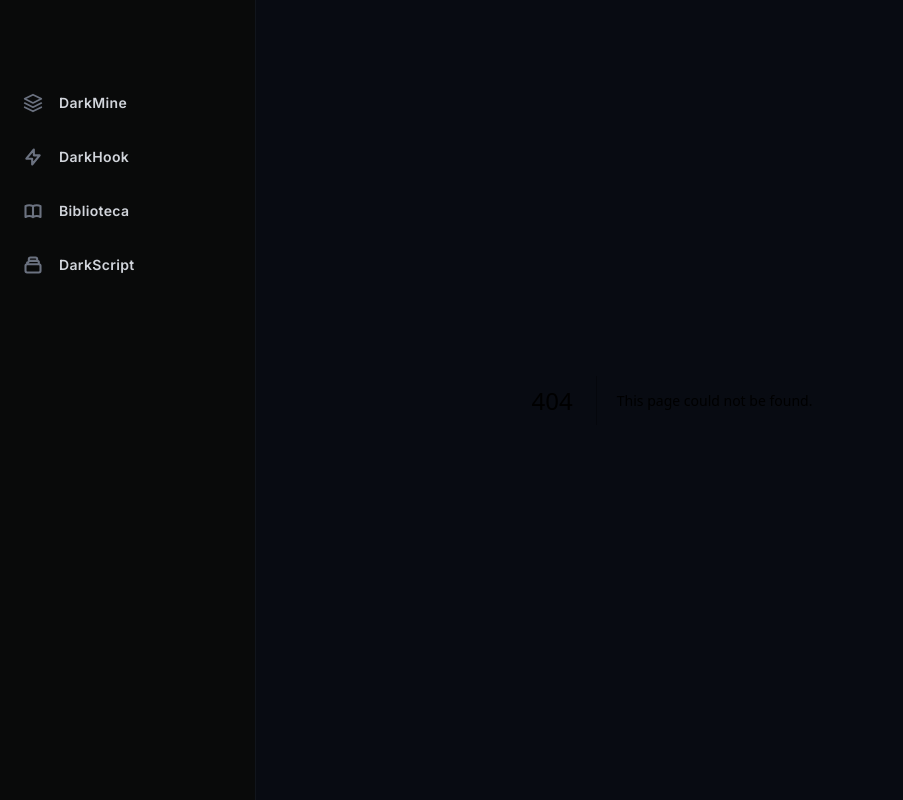
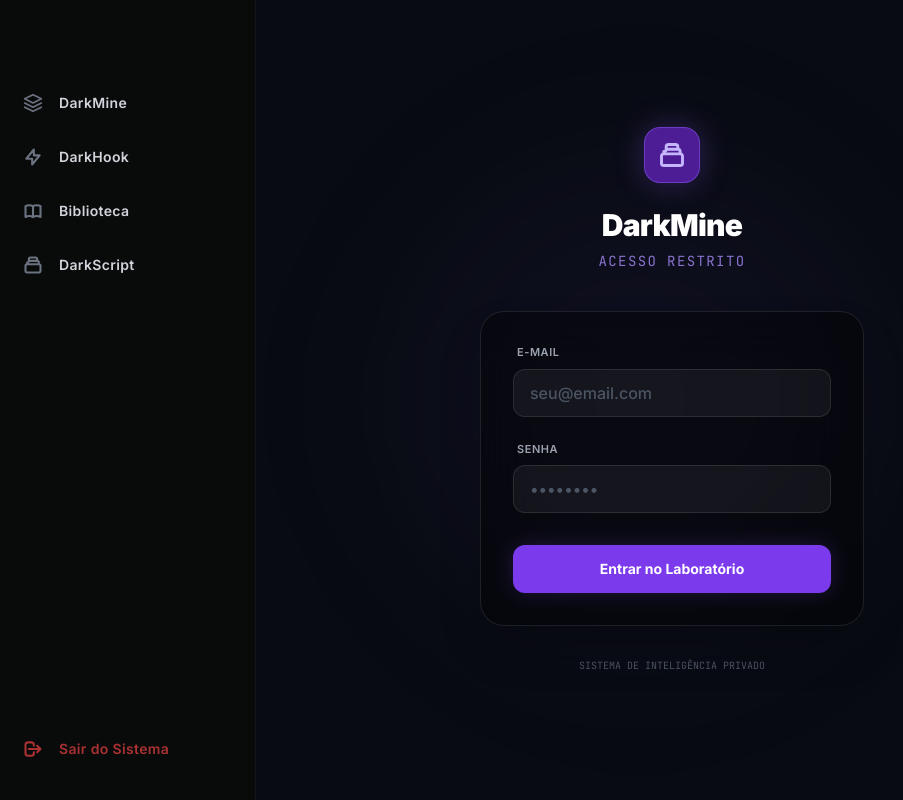
Before and after one commit to andrewpedot/DarkMine, a Next.js app: page /login in a window 1280 px wide. Before the commit this address had no page. Shown: the whole page, without its empty margins (0-903 px from the left). Built offline with nearby package versions, Linux system fonts and the light colour scheme.

Commit message:
feat: add premium login area with Supabase Auth

```diff
--- /dev/null
+++ b/app/actions/auth.ts
@@ -0,0 +1,32 @@
+'use server';
+
+import { createClient } from '@/lib/supabase/server';
+import { redirect } from 'next/navigation';
+
+export async function login(prevState: any, formData: FormData) {
+  const email = formData.get('email') as string;
+  const password = formData.get('password') as string;
+
+  if (!email || !password) {
+    return { error: 'E-mail e senha são obrigatórios.' };
+  }
+
+  const supabase = await createClient();
+
+  const { error } = await supabase.auth.signInWithPassword({
+    email,
+    password,
+  });
+
+  if (error) {
+    return { error: 'Credenciais inválidas. Tente novamente.' };
+  }
+
+  redirect('/library');
+}
+
+export async function logout() {
+  const supabase = await createClient();
+  await supabase.auth.signOut();
+  redirect('/login');
+}
--- /dev/null
+++ b/app/login/page.tsx
@@ -0,0 +1,95 @@
+'use client';
+
+import { useActionState } from 'react';
+import { login } from '../actions/auth';
+import { Loader2 } from 'lucide-react';
+
+export default function LoginPage() {
+  const [state, formAction, isPending] = useActionState(login, null);
+
+  return (
+    <div className="min-h-screen bg-[#080b12] flex items-center justify-center relative overflow-hidden text-gray-200">
+      {/* Ambient glow blobs */}
+      <div
+        className="fixed top-1/2 left-1/2 -translate-x-1/2 -translate-y-1/2 w-[800px] h-[800px] rounded-full pointer-events-none"
+        style={{
+          background: 'radial-gradient(circle, rgba(139,92,246,0.08) 0%, transparent 60%)',
+          filter: 'blur(60px)'
+        }}
+      />
+
+      <div className="w-full max-w-md p-8 relative z-10 animate-in fade-in slide-in-from-bottom-8 duration-700">
+
+        {/* Header / Logo */}
+        <div className="flex flex-col items-center mb-10">
+          <div className="w-14 h-14 rounded-2xl flex items-center justify-center bg-violet-900 border border-violet-500/50 shadow-[0_0_30px_rgba(139,92,246,0.3)] mb-6">
+            <svg className="w-7 h-7 text-violet-300" fill="none" stroke="currentColor" strokeWidth="2.5" viewBox="0 0 24 24">
+              <path strokeLinecap="round" strokeLinejoin="round" d="M19 11H5m14 0a2 2 0 012 2v6a2 2 0 01-2 2H5a2 2 0 01-2-2v-6a2 2 0 012-2m14 0V9a2 2 0 00-2-2M5 11V9a2 2 0 002-2m0 0V5a2 2 0 012-2h6a2 2 0 012 2v2M7 7h10" />
+            </svg>
+          </div>
+          <h1 className="text-3xl font-black tracking-tight text-white mb-2">DarkMine</h1>
+          <p className="text-sm font-mono text-violet-400/80 uppercase tracking-widest text-center">
+            Acesso Restrito
+          </p>
+        </div>
+
+        {/* Form Container */}
+        <div className="rounded-3xl border border-white/10 bg-black/40 backdrop-blur-xl p-8 shadow-2xl">
+          <form action={formAction} className="flex flex-col gap-6">
+
+            <div className="flex flex-col gap-2">
+              <label className="text-[11px] text-gray-400 font-semibold tracking-wider uppercase ml-1">
+                E-mail
+              </label>
+              <input
+                type="email"
+                name="email"
+                placeholder="seu@email.com"
+                required
+                className="w-full h-12 px-4 rounded-xl bg-white/5 border border-white/10 text-white font-medium placeholder-gray-600 focus:outline-none focus:border-violet-500 focus:ring-1 focus:ring-violet-500/50 transition-all"
+              />
+            </div>
+
+            <div className="flex flex-col gap-2">
+              <label className="text-[11px] text-gray-400 font-semibold tracking-wider uppercase ml-1">
+                Senha
+              </label>
+              <input
+                type="password"
+                name="password"
+                placeholder="••••••••"
+                required
+                className="w-full h-12 px-4 rounded-xl bg-white/5 border border-white/10 text-white font-medium placeholder-gray-600 focus:outline-none focus:border-violet-500 focus:ring-1 focus:ring-violet-500/50 transition-all"
+              />
+            </div>
+
+            {state?.error && (
+              <div className="p-3 rounded-xl bg-red-500/10 border border-red-500/20 flex items-start gap-3">
+                <svg className="w-4 h-4 text-red-400 mt-0.5 flex-shrink-0" fill="none" stroke="currentColor" viewBox="0 0 24 24"><path strokeLinecap="round" strokeLinejoin="round" strokeWidth="2" d="M12 9v2m0 4h.01m-6.938 4h13.856c1.54 0 2.502-1.667 1.732-3L13.732 4c-.77-1.333-2.694-1.333-3.464 0L3.34 16c-.77 1.333.192 3 1.732 3z" /></svg>
+                <p className="text-xs text-red-300 font-medium">{state.error}</p>
+              </div>
+            )}
+
+            <button
+              type="submit"
+              disabled={isPending}
+              className="mt-2 h-12 w-full rounded-xl bg-violet-600 text-white text-sm font-bold transition-all hover:bg-violet-500 focus:ring-4 focus:ring-violet-600/30 disabled:opacity-50 disabled:cursor-not-allowed flex items-center justify-center shadow-[0_0_20px_rgba(139,92,246,0.2)] hover:shadow-[0_0_30px_rgba(139,92,246,0.4)]"
+            >
+              {isPending ? (
+                <Loader2 className="w-5 h-5 animate-spin" />
+              ) : (
+                'Entrar no Laboratório'
+              )}
+            </button>
+          </form>
+        </div>
+
+        <div className="mt-8 text-center">
+          <p className="text-[10px] text-gray-600 font-mono">
+            SISTEMA DE INTELIGÊNCIA PRIVADO
+          </p>
+        </div>
+      </div>
+    </div>
+  );
+}
--- a/components/Sidebar.tsx
+++ b/components/Sidebar.tsx
@@ -71,6 +71,26 @@ export function Sidebar() {
                     );
                 })}
             </div>
+
+            <div className="p-3 mb-4">
+                <form action={async () => {
+                    // Import inside to avoid client/server issues or use a separate client component
+                    // Actually, let's use a standard POST form to a route or just use the action
+                    const { logout } = await import('../app/actions/auth');
+                    await logout();
+                }}>
+                    <button type="submit" className="w-full flex items-center gap-4 px-2.5 py-3 rounded-xl transition-all duration-200 whitespace-nowrap overflow-hidden text-red-500/70 hover:text-red-400 hover:bg-red-500/10 border border-transparent hover:border-red-500/20">
+                        <div className="flex-shrink-0">
+                            <svg className="w-5 h-5" fill="none" stroke="currentColor" strokeWidth="2.5" viewBox="0 0 24 24">
+                                <path strokeLinecap="round" strokeLinejoin="round" d="M17 16l4-4m0 0l-4-4m4 4H7m6 4v1a3 3 0 01-3 3H6a3 3 0 01-3-3V7a3 3 0 013-3h4a3 3 0 013 3v1" />
+                            </svg>
+                        </div>
+                        <span className="text-sm font-semibold tracking-wide transition-opacity duration-300 opacity-0 group-hover:opacity-100">
+                            Sair do Sistema
+                        </span>
+                    </button>
+                </form>
+            </div>
         </aside>
     );
 }
--- /dev/null
+++ b/lib/supabase/server.ts
@@ -0,0 +1,28 @@
+import { createServerClient } from '@supabase/ssr';
+import { cookies } from 'next/headers';
+
+export async function createClient() {
+  const cookieStore = await cookies();
+
+  return createServerClient(
+    process.env.NEXT_PUBLIC_SUPABASE_URL!,
+    process.env.NEXT_PUBLIC_SUPABASE_ANON_KEY!,
+    {
+      cookies: {
+        getAll() {
+          return cookieStore.getAll();
+        },
+        setAll(cookiesToSet) {
+          try {
+            cookiesToSet.forEach(({ name, value, options }) =>
+              cookieStore.set(name, value, options)
+            );
+          } catch {
+            // Pode falhar caso seja chamado de um Server Component
+            // Não é um problema se tivermos o middleware atualizando a sessão.
+          }
+        },
+      },
+    }
+  );
+}
--- a/package.json
+++ b/package.json
@@ -10,6 +10,7 @@
   },
   "dependencies": {
     "@hello-pangea/dnd": "^18.0.1",
+    "@supabase/ssr": "^0.10.2",
     "@supabase/supabase-js": "^2.105.0",
     "lucide-react": "^1.14.0",
     "next": "15.3.1",
```
Also changed, not shown: lib/supabase/middleware.ts (added, +52 -0 lines), middleware.ts (added, +15 -0 lines), 1 other file (tests, documents, lock files or other folders).
